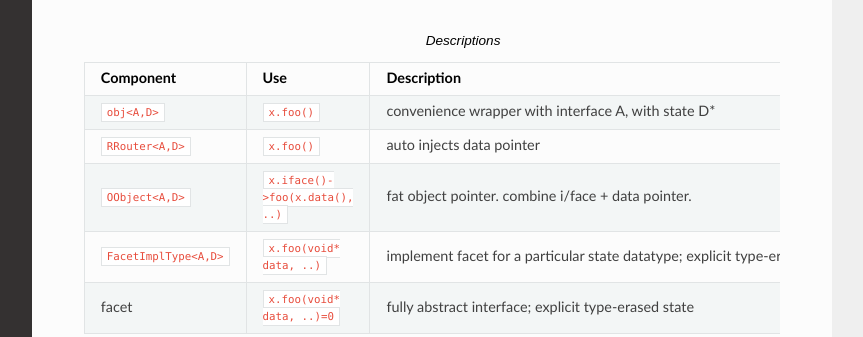
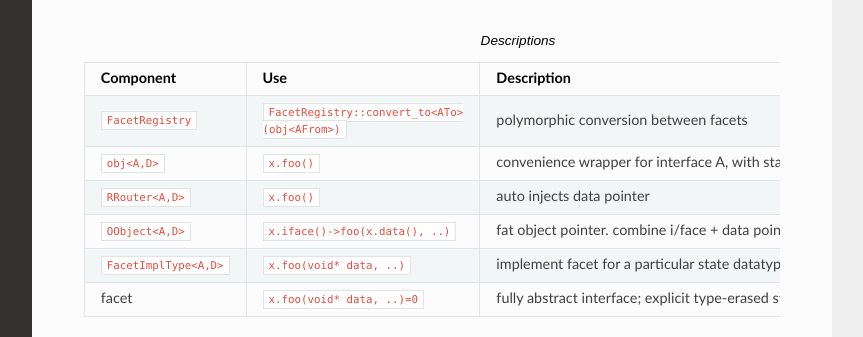
Before and after one commit to Rconybea/xo-umbrella2, a Sphinx documentation site: the page built from docs/implementation.rst, in a window 1280 px wide and 1131 px high, cut to the strip 484-821 px from the top of the window. Shown: the whole strip, without its empty margins (268-1131 px from the left). Built offline with Sphinx 7.4.7 and the Read the Docs theme 3.1.0, drawn with Linux system fonts in a browser that asks for light colours.

Commit message:
xo-facet: runtime facet lookup [PROTO]

```diff
--- a/docs/implementation.rst
+++ b/docs/implementation.rst
@@ -18,6 +20,8 @@
 .. ditaa::
     :--scale: 0.85
 
+    +--------------------------------+
+    |          FacetRegistry         |
     +--------------------------------+
     |             obj(A,D)           |
     +--------------------------------+
@@ -37,9 +41,12 @@
    * - Component
      - Use
      - Description
+   * - ``FacetRegistry``
+     - ``FacetRegistry::convert_to<ATo>(obj<AFrom>)``
+     - polymorphic conversion between facets
    * - ``obj<A,D>``
      - ``x.foo()``
-     - convenience wrapper with interface A, with state D*
+     - convenience wrapper for interface A, with state D*
    * - ``RRouter<A,D>``
      - ``x.foo()``
      - auto injects data pointer
--- a/docs/index.rst
+++ b/docs/index.rst
@@ -45,6 +45,7 @@
   simpler that the pathway for a data pointer. This increases scope for
   devirtualization.
 
+
 .. toctree::
    :maxdepth: 2
    :caption: xo-facet contents
```
Also changed, not shown: other parts of docs/implementation.rst (+2 -0 lines), 3 other files.
